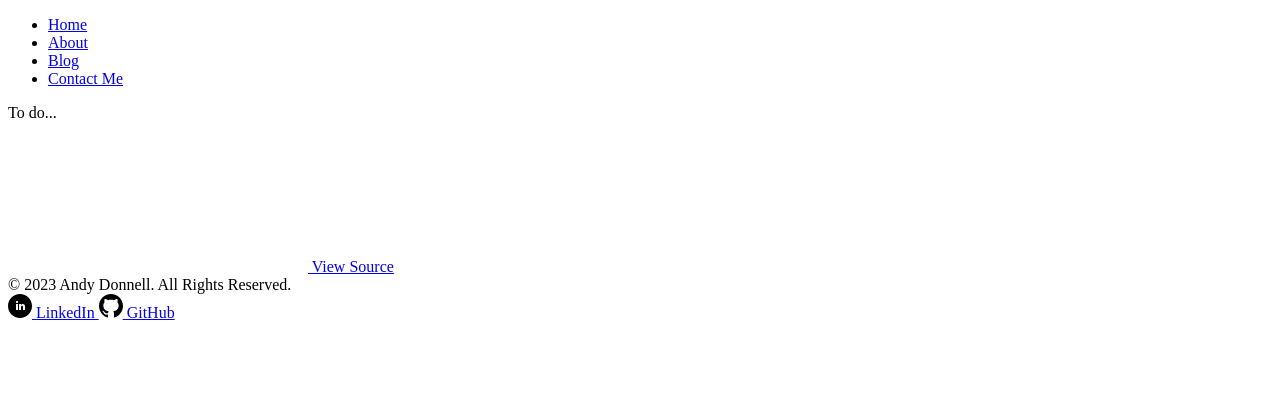
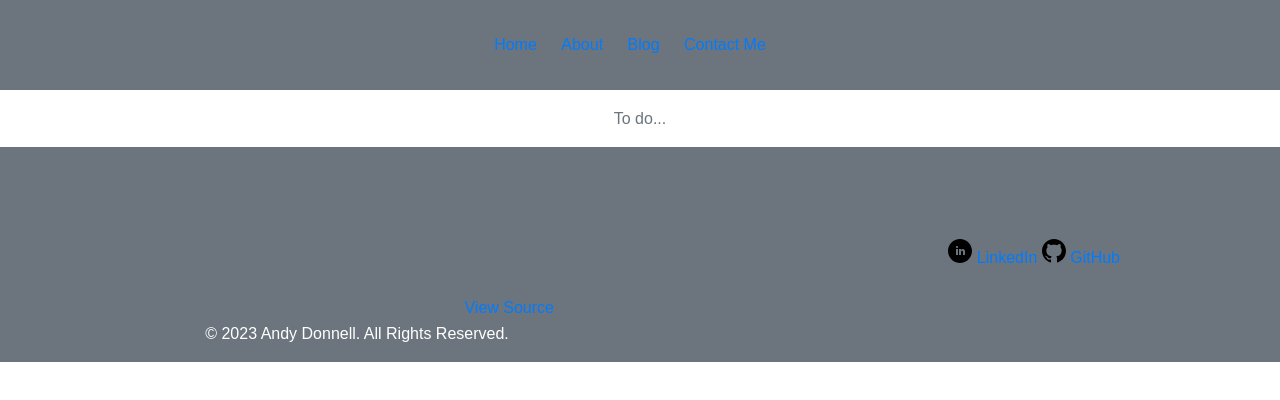
Before and after one commit to A2Y-D5L/AndyDonnell.com, a plain HTML site: page index.html in a window 1280 px wide. Drawn offline with Linux system fonts and the light colour scheme.

Commit message:
Create styles.css

```diff
--- /dev/null
+++ b/styles.css
@@ -0,0 +1,78 @@
+/* styles.css */
+
+/* Global Styles */
+:root {
+    --primary-color: #007bff; /* Primary color for your site */
+    --secondary-color: #6c757d; /* Secondary color */
+    --font-family: 'Arial', sans-serif; /* Main font for your site */
+}
+
+body {
+    margin: 0;
+    font-family: var(--font-family);
+    line-height: 1.6;
+    color: var(--secondary-color);
+}
+
+a {
+    color: var(--primary-color);
+    text-decoration: none;
+}
+
+/* Header and Navigation */
+header {
+    background-color: var(--secondary-color);
+    color: white;
+    padding: 1rem 0;
+    text-align: center;
+}
+
+nav ul {
+    list-style: none;
+    padding: 0;
+}
+
+nav ul li {
+    display: inline;
+    margin-right: 20px;
+}
+
+/* Main Content */
+main {
+    padding: 1rem;
+    text-align: center;
+}
+
+/* Footer */
+footer {
+    background-color: var(--secondary-color);
+    color: white;
+    text-align: center;
+    padding: 1rem 0;
+}
+
+.footer-content {
+    display: flex;
+    justify-content: space-between;
+    align-items: center;
+    max-width: 960px;
+    margin: 0 auto;
+}
+
+/* Responsive Design */
+@media (max-width: 768px) {
+    nav ul li {
+        display: block;
+        margin: 0.5rem 0;
+    }
+
+    .footer-content {
+        flex-direction: column;
+    }
+}
+
+@media (max-width: 480px) {
+    header, footer {
+        text-align: left;
+    }
+}
```
Also changed, not shown: index.html (+1 -0 lines).
